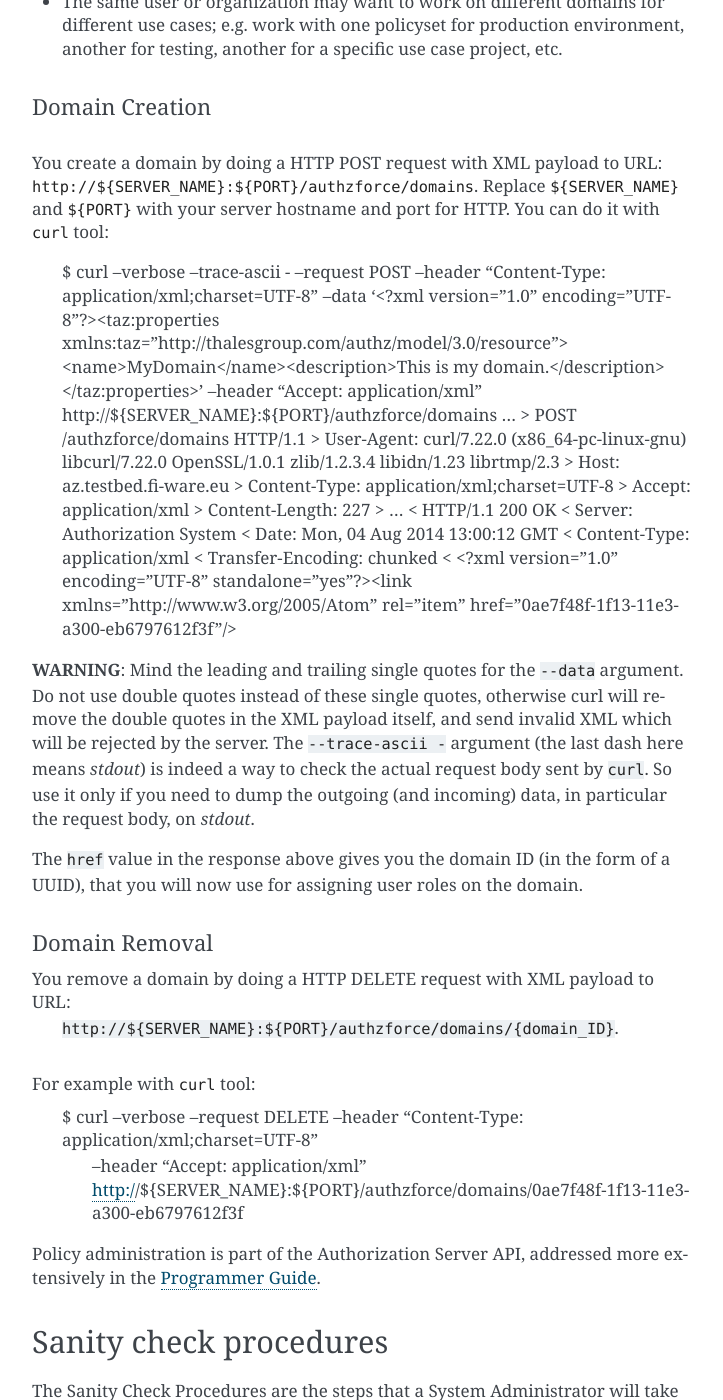
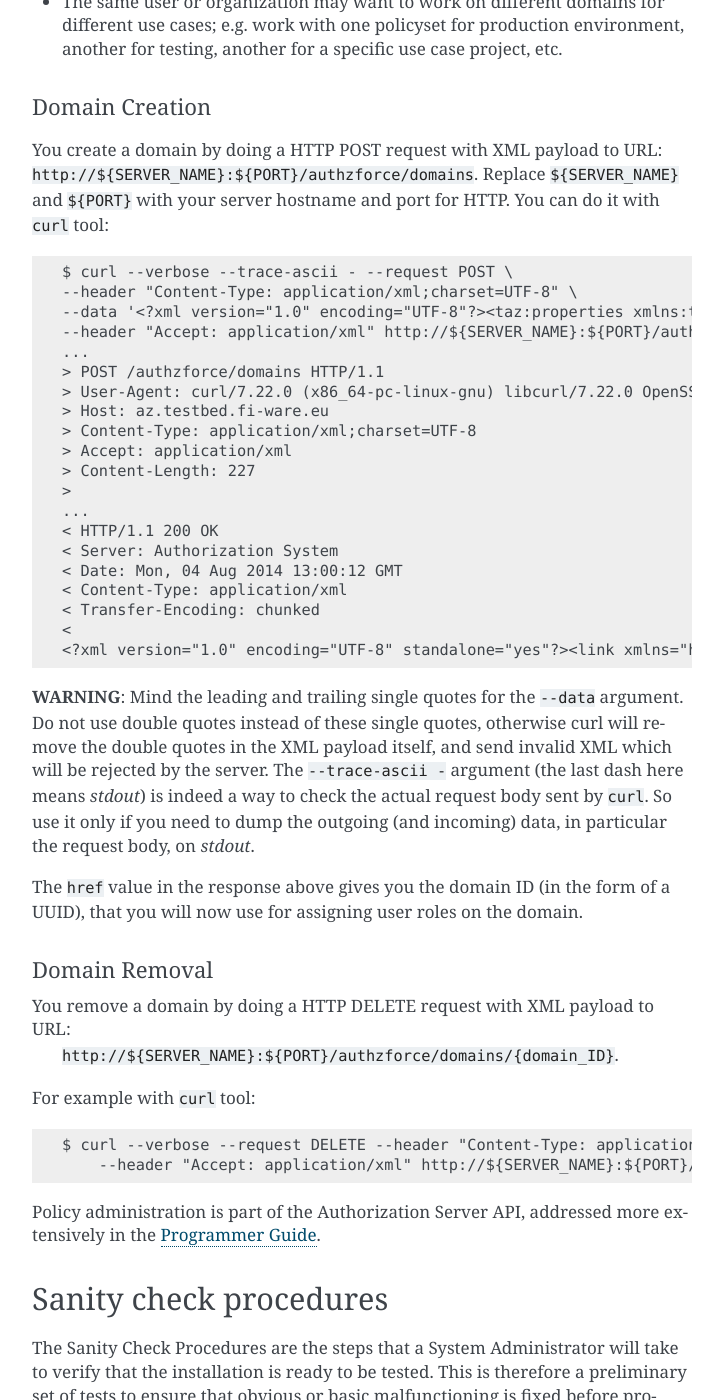
Before and after one commit to authzforce/fiware, a Sphinx documentation site: the page built from doc/InstallationAndAdministrationGuide.rst, in a window 1280 px wide and 1400 px high, scrolled down 2132 px. Shown: the whole window, without its empty margins (388-1111 px from the left). Built offline with Sphinx 7.4.7, drawn with Linux system fonts in a browser that asks for light colours; formulas are drawn with MathJax 3; some of the changed text lies outside the part shown.

```diff
--- a/doc/InstallationAndAdministrationGuide.rst
+++ b/doc/InstallationAndAdministrationGuide.rst
@@ -74,8 +74,7 @@ The reasons for creating different domains:
 Domain Creation
 +++++++++++++++
 
-You create a domain by doing a HTTP POST request with XML payload to URL: ``http://${SERVER_NAME}:${PORT}/authzforce/domains``. Replace ``${SERVER_NAME}`` and ``${PORT}`` with your server hostname and port for HTTP. You can do it with ``curl`` tool:
-:::::::::::::::::::::::::::::::::::::::::::::::::::::::::::::::::::::::::::::::::::::::::::::::::::::::::::::::::::::::::::::::::::::::::::::::::::::::::::::::::::::::::::::::::::::::::::::::::::::::::::::::::::::::::::::::::::::::::::::::::::::::::
+You create a domain by doing a HTTP POST request with XML payload to URL: ``http://${SERVER_NAME}:${PORT}/authzforce/domains``. Replace ``${SERVER_NAME}`` and ``${PORT}`` with your server hostname and port for HTTP. You can do it with ``curl`` tool::
 
  $ curl --verbose --trace-ascii - --request POST \
  --header "Content-Type: application/xml;charset=UTF-8" \
@@ -108,8 +107,7 @@ Domain Removal
 You remove a domain by doing a HTTP DELETE request with XML payload to URL:
  ``http://${SERVER_NAME}:${PORT}/authzforce/domains/{domain_ID}``.
 
-For example with ``curl`` tool:
-:::::::::::::::::::::::::::::::
+For example with ``curl`` tool::
 
  $ curl --verbose --request DELETE --header "Content-Type: application/xml;charset=UTF-8" \
      --header "Accept: application/xml" http://${SERVER_NAME}:${PORT}/authzforce/domains/0ae7f48f-1f13-11e3-a300-eb6797612f3f
@@ -124,8 +122,9 @@ End to End testing
 ------------------
 To check the proper deployment and operation of the Authorization Server, perform the following steps:
 
-#. Get the list of policy administration domains by doing the following HTTP request, replacing ``${host}`` with the server hostname, and ``${port}`` with the HTTP port of the server, for example with ``curl`` tool:
-    ``$ curl --verbose --show-error --write-out '\n' --request GET http://${host}:${port}/authzforce/domains``
+#. Get the list of policy administration domains by doing the following HTTP request, replacing ``${host}`` with the server hostname, and ``${port}`` with the HTTP port of the server, for example with ``curl`` tool::
+
+    $ curl --verbose --show-error --write-out '\n' --request GET http://${host}:${port}/authzforce/domains
 #. Check the response which should have the following headers and body (there may be more headers which do not require checking here)::
 
     Status Code: 200 OK
@@ -135,8 +134,9 @@ To check the proper deployment and operation of the Authorization Server, perfor
        ... list of links to policy domains omitted here...
     </ns2:resources>
 
-You can check the exact body format in the representation element of response code 200 for method ``getDomains``, and all other API resources and operations in general, in the WADL (Web Application Description Language) document available at the following URL:
-    ``http://${host}:${port}/authzforce/?_wadl``
+You can check the exact body format in the representation element of response code 200 for method ``getDomains``, and all other API resources and operations in general, in the WADL (Web Application Description Language) document available at the following URL::
+
+    http://${host}:${port}/authzforce/?_wadl
 
 List of Running Processes
 -------------------------
@@ -155,13 +155,15 @@ None.
 
 Diagnosis Procedures
 ====================
-#. Perform the test described in [[#End_to_End_testing]].
+#. Perform the test described in `End to End testing`_.
 #. If you get a Connection Refused/error, check whether Tomcat is started::
-    ``$ sudo service tomcat7 status``
+
+    $ sudo service tomcat7 status
 #. If status stopped, start Tomcat::
-    ``$ sudo service tomcat7``
+
+    $ sudo service tomcat7
 #. If Tomcat fails to start, check for any Tomcat high-level error in Tomcat log directory: ``/var/log/tomcat7``
-#. If Tomcat is successfully started (no error in server logs), perform the test described in [[#End_to_End_testing]] again.
+#. If Tomcat is successfully started (no error in server logs), perform the test described in `End to End testing`_ again.
 #. If you still get a Connection Refused/error, check whether Tomcat is not listening on a different port:
     ``$ sudo netstat -lataupen|grep java``
 #. If you still get a connection refused/error, especially if you are connecting remotely, check whether you are able to connect locally, then check the network link, i.e. whether any network filtering is in place on the host or on the access network, or other network issue: network interface status, DNS/IP adress resolution, routing, etc.
@@ -223,7 +225,8 @@ So this section is about creating a local Certificate Authority (CA) for issuing
     $ keytool -genkeypair -keystore taz-ca-keystore.jks -alias taz-ca -dname "CN=Thales AuthzForce CA, O=FIWARE" \
         -keyalg RSA -keysize 2048 -validity 365 -ext bc:c="ca:true,pathlen:0"
 #. Export the CA certificate to PEM format for easier distribution to clients::
-    ``$ keytool -keystore taz-ca-keystore.jks -alias taz-ca -exportcert -rfc > taz-ca-cert.pem``
+
+    $ keytool -keystore taz-ca-keystore.jks -alias taz-ca -exportcert -rfc > taz-ca-cert.pem
 
 
 Server SSL Certificate Setup
```
